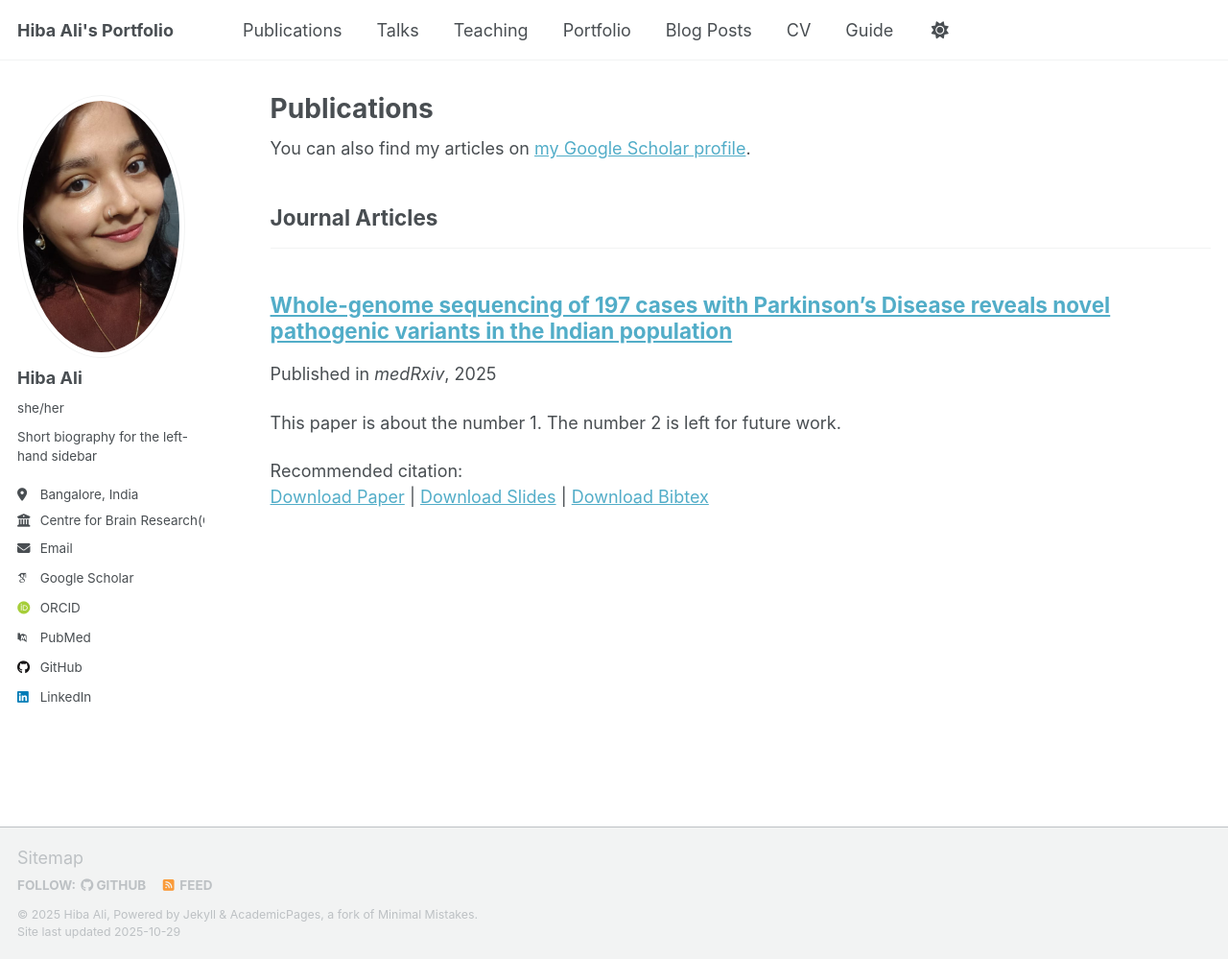
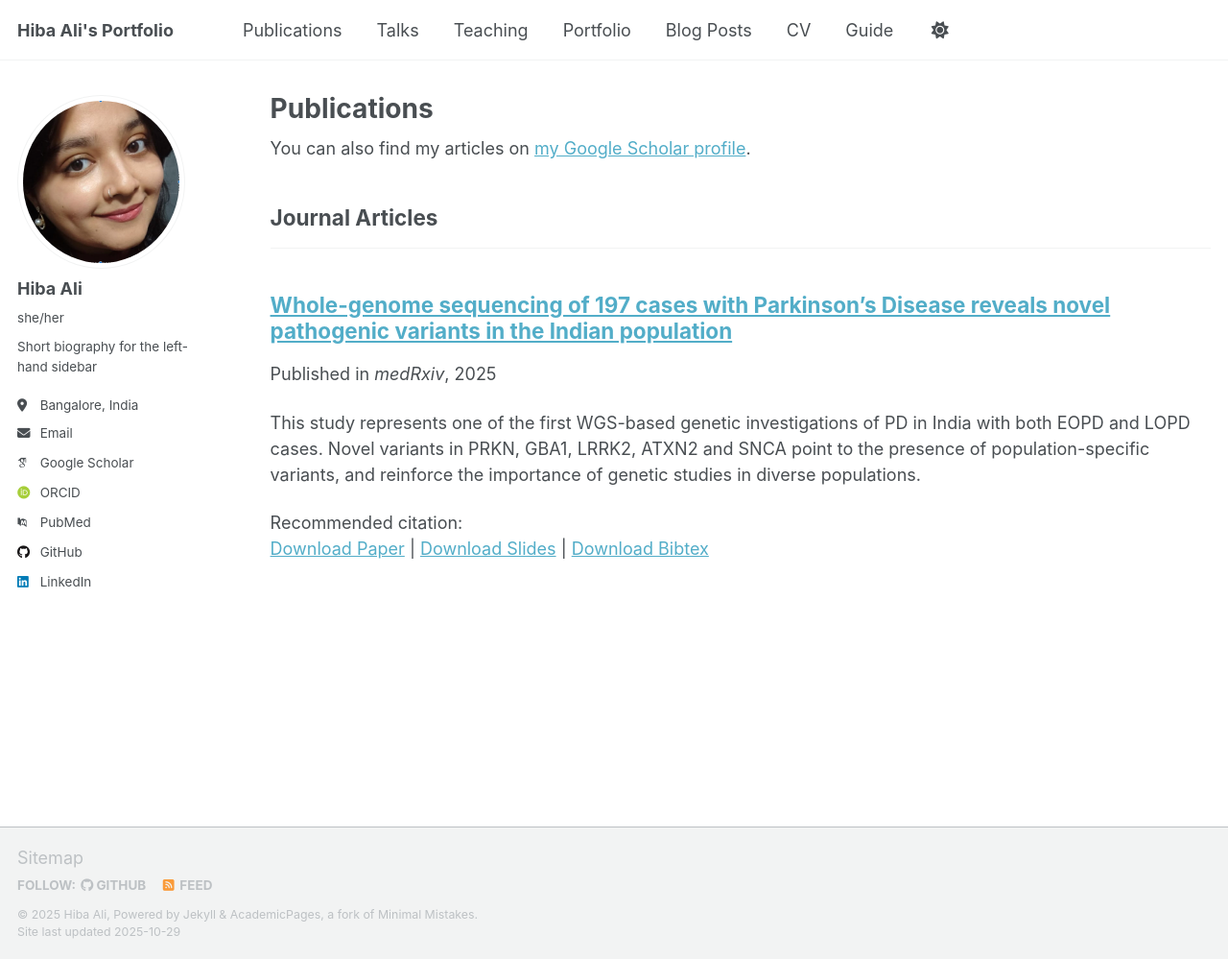
Before and after one commit to hibagenobiks/hibagenobiks.github.io, a Jekyll site: the page built from _pages/publications.html, in a window 1280 px wide and 999 px high. Shown: the whole window at 96% size. Built offline with Jekyll 4.4.1, drawn with Linux system fonts in a browser that asks for light colours; some web fonts are replaced; a script that is not in the unit is left out.

Commit message:
commiting

```diff
--- a/_config.yml
+++ b/_config.yml
@@ -28,7 +28,8 @@ author:
   pronouns         : "she/her"
   bio              : "Short biography for the left-hand sidebar"
   location         : "Bangalore, India"
-  employer         : "Centre for Brain Research(CBR), Indian Institute of Science(IISc)"
+  department       : "Centre for Brain Research(CBR)"
+  institution      : "Indian Institute of Science(IISc)"
   uri              : # URL
   email            : "hibaali@cbr-iisc.ac.in"
 
--- a/_publications/2009-10-01-paper-title-number-1.md
+++ b/_publications/2009-10-01-paper-title-number-1.md
@@ -3,7 +3,7 @@ title: "Whole-genome sequencing of 197 cases with Parkinson’s Disease reveals
 collection: publications
 category: manuscripts
 permalink: https://doi.org/10.1101/2025.10.19.25338055
-excerpt: 'This paper is about the number 1. The number 2 is left for future work.'
+excerpt: 'This study represents one of the first WGS-based genetic investigations of PD in India with both EOPD and LOPD cases. Novel variants in PRKN, GBA1, LRRK2, ATXN2 and SNCA point to the presence of population-specific variants, and reinforce the importance of genetic studies in diverse populations.'
 date: 2025-10-23
 venue: 'medRxiv'
 slidesurl: '' #'https://academicpages.github.io/files/slides1.pdf'
```
Also changed, not shown: images/profile.png.
